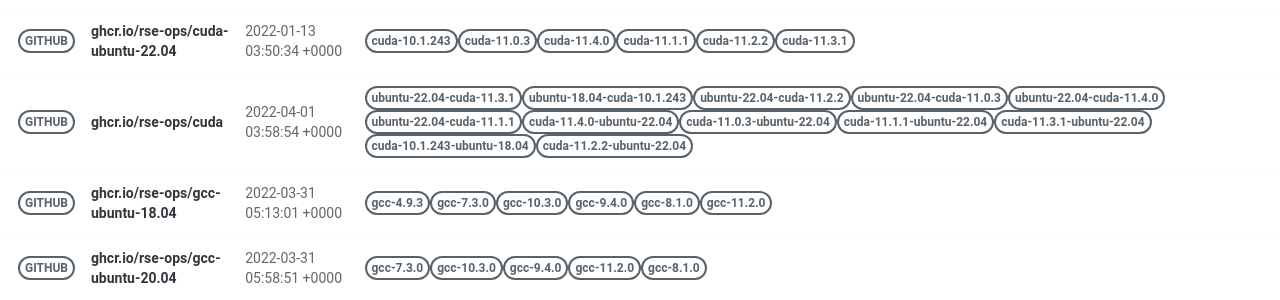
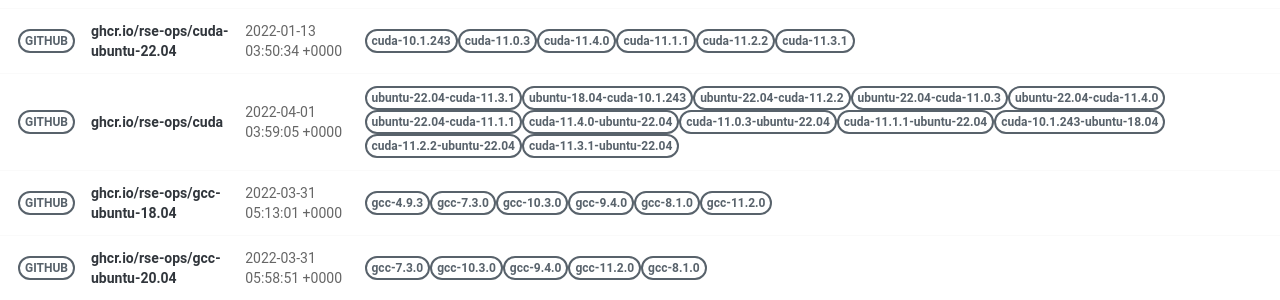
Before and after one commit to rse-ops/docker-images, a Jekyll site: the page built from pages/index.md, in a window 1280 px wide. Shown: the part 421-721 px from the top of the page. Built offline with Jekyll 4.4.1, drawn with Linux system fonts in a browser that asks for light colours; nearby versions of some CDN libraries.

Commit message:
Automated push to update library 2022-04-01

```diff
--- a/_library/ghcr.io-rse-ops-cuda.md
+++ b/_library/ghcr.io-rse-ops-cuda.md
@@ -1,7 +1,7 @@
 ---
 layout: container
 name: ghcr.io/rse-ops/cuda
-updated_at: 2022-04-01 03:58:54.404243
+updated_at: 2022-04-01 03:59:05.063195
 
 
 container_url: https://github.com/orgs/rse-ops/packages/container/package/cuda
@@ -33,14 +33,14 @@ versions:
  - tag: cuda-11.1.1-ubuntu-22.04
    dockerfile: https://github.com/rse-ops/docker-images/blob/main/ubuntu/cuda/Dockerfile
    manifest: https://crane.ggcr.dev/manifest/ghcr.io/rse-ops/cuda:cuda-11.1.1-ubuntu-22.04
- - tag: cuda-11.3.1-ubuntu-22.04
-   dockerfile: https://github.com/rse-ops/docker-images/blob/main/ubuntu/cuda/Dockerfile
-   manifest: https://crane.ggcr.dev/manifest/ghcr.io/rse-ops/cuda:cuda-11.3.1-ubuntu-22.04
  - tag: cuda-10.1.243-ubuntu-18.04
    dockerfile: https://github.com/rse-ops/docker-images/blob/main/ubuntu/cuda/Dockerfile
    manifest: https://crane.ggcr.dev/manifest/ghcr.io/rse-ops/cuda:cuda-10.1.243-ubuntu-18.04
  - tag: cuda-11.2.2-ubuntu-22.04
    dockerfile: https://github.com/rse-ops/docker-images/blob/main/ubuntu/cuda/Dockerfile
    manifest: https://crane.ggcr.dev/manifest/ghcr.io/rse-ops/cuda:cuda-11.2.2-ubuntu-22.04
+ - tag: cuda-11.3.1-ubuntu-22.04
+   dockerfile: https://github.com/rse-ops/docker-images/blob/main/ubuntu/cuda/Dockerfile
+   manifest: https://crane.ggcr.dev/manifest/ghcr.io/rse-ops/cuda:cuda-11.3.1-ubuntu-22.04
 
 ---
```
